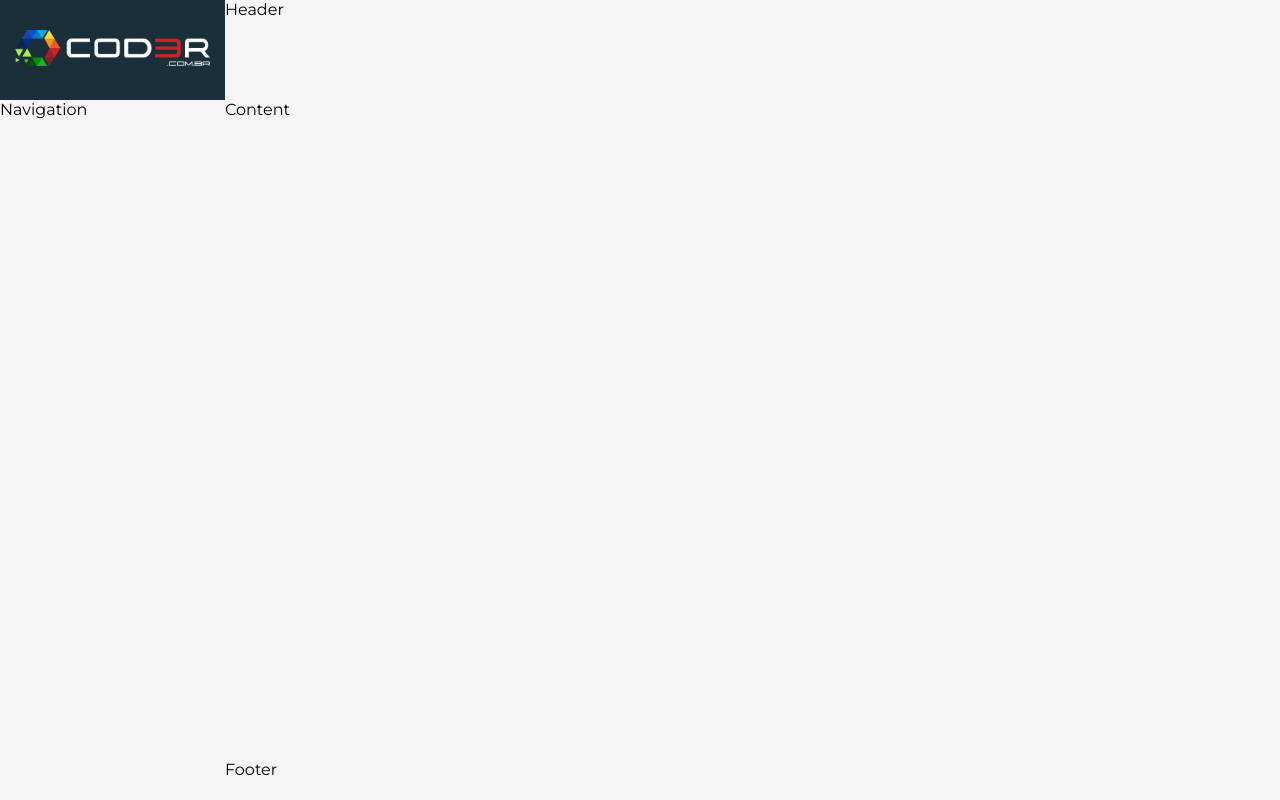
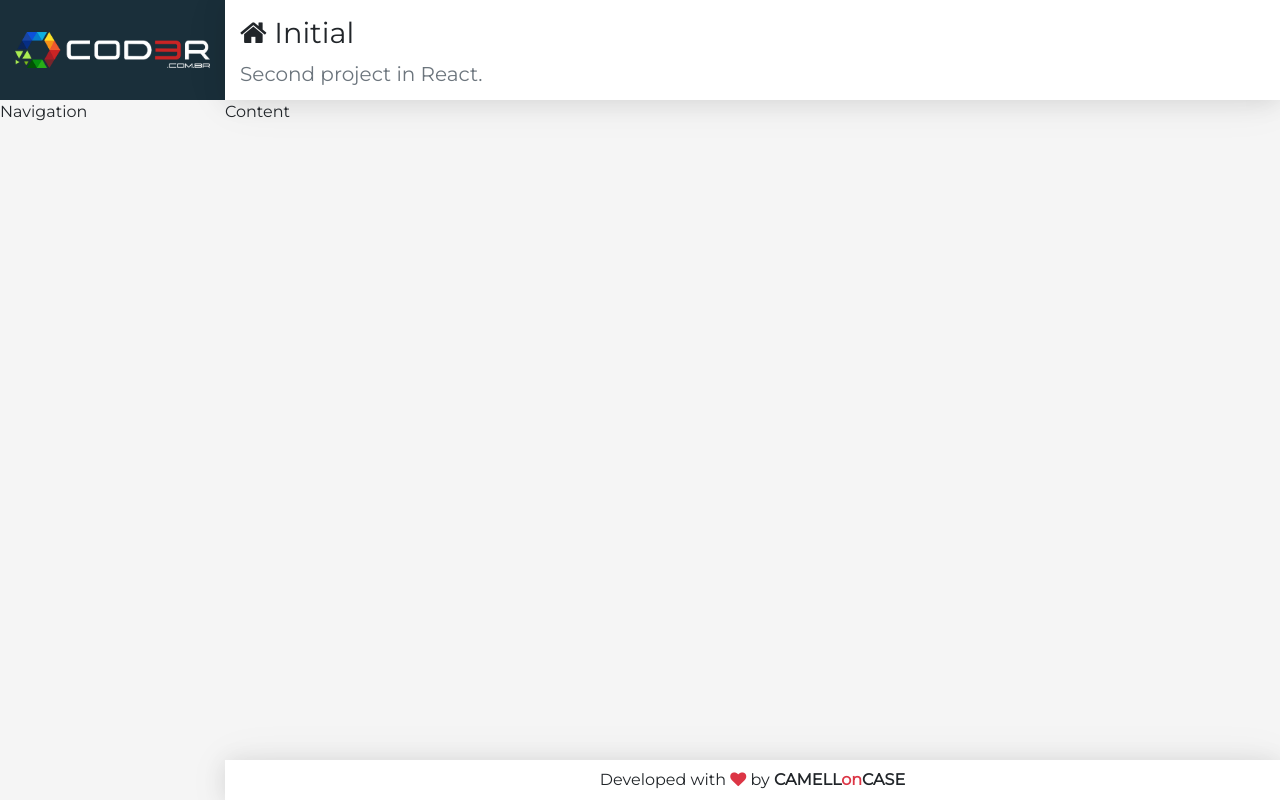
Before and after one commit to Bwendel26/appUserRegister_ReactJS, a React (Create React App) app in the folder crud/frontend/: page / in a window 1280 px wide. Built offline with nearby package versions, Linux system fonts and the light colour scheme.

Commit message:
We coded the logo, header and footer components...

```diff
--- a/crud/frontend/src/components/template/Footer.css
+++ b/crud/frontend/src/components/template/Footer.css
@@ -0,0 +1,9 @@
+footer.footer{
+   /* width: 100vw; */
+   display: flex;
+   align-items: center;
+   justify-content: center;
+   padding: 0 25px;
+   background-color: #FFF;
+   box-shadow: var(--shadow);
+}
--- a/crud/frontend/src/components/template/Footer.jsx
+++ b/crud/frontend/src/components/template/Footer.jsx
@@ -3,5 +3,8 @@
 
 export default props =>
    <footer className="footer">
-      Footer
+      <span>
+         Developed with <i className="fa fa-heart text-danger"></i> by
+         <strong> CAMELL<span className="text-danger">on</span>CASE</strong>
+      </span>
    </footer>
--- a/crud/frontend/src/components/template/Header.css
+++ b/crud/frontend/src/components/template/Header.css
@@ -0,0 +1,12 @@
+header.header{
+   background-color: #FFF;
+   padding: 0px 15px;
+   /* avoiding the content get out of designed space */
+   overflow: hidden;
+   white-space: nowrap;
+   box-shadow: var(--shadow);
+}
+
+header.header h1{
+   font-size: 1.8em;
+}
--- a/crud/frontend/src/components/template/Header.jsx
+++ b/crud/frontend/src/components/template/Header.jsx
@@ -2,6 +2,10 @@
 import React from "react"
 
 export default props =>
-   <header className="header">
-      Header
+                  //Header will no appear in mobile //if its a middle gadget will be flex mode
+   <header className="header d-none d-sm-flex flex-column">
+      <h1 className="mt-3">
+         <i className={`fa fa-${props.icon}`}></i> {props.title}
+      </h1>
+      <p className="lead text-muted">{props.subtitle}</p>
    </header>
--- a/crud/frontend/src/components/template/Main.jsx
+++ b/crud/frontend/src/components/template/Main.jsx
@@ -5,7 +5,7 @@
 export default props =>
    //do not create a html element while creating the page
    <React.Fragment>
-      <Header />
+      <Header {...props}/>
       <main className="content">
          Content
       </main>
--- a/crud/frontend/src/main/App.jsx
+++ b/crud/frontend/src/main/App.jsx
@@ -1,3 +1,5 @@
+import "bootstrap/dist/css/bootstrap.min.css"
+import "font-awesome/css/font-awesome.min.css"
 import "./App.css"
 import React from "react"
 //components
@@ -10,6 +12,7 @@
    <div className="app">
       <Logo />
       <Nav />
-      <Main />
+      <Main icon="home" title="Initial"
+         subtitle="Second project in React."/>
       <Footer />
    </div>
```
